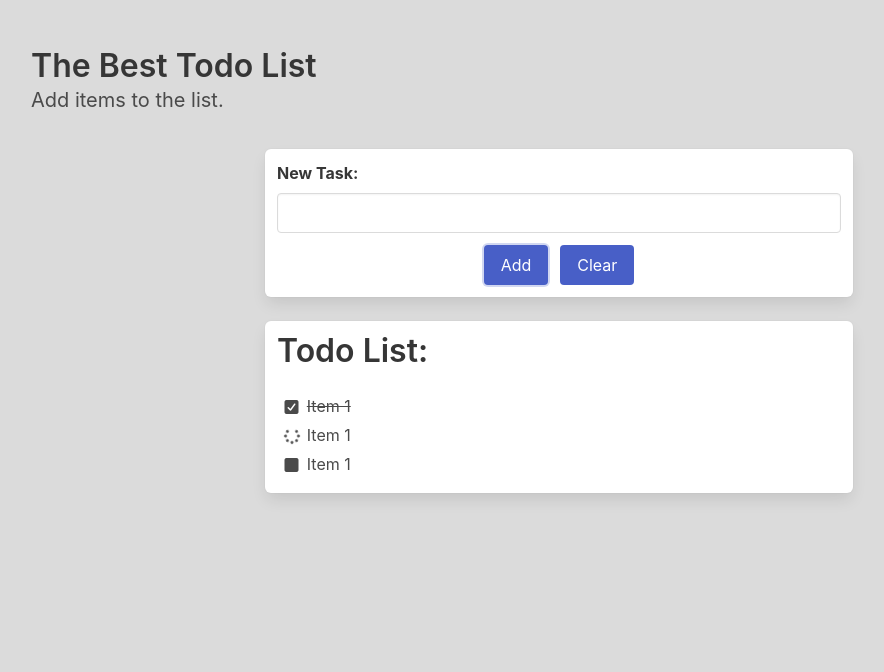
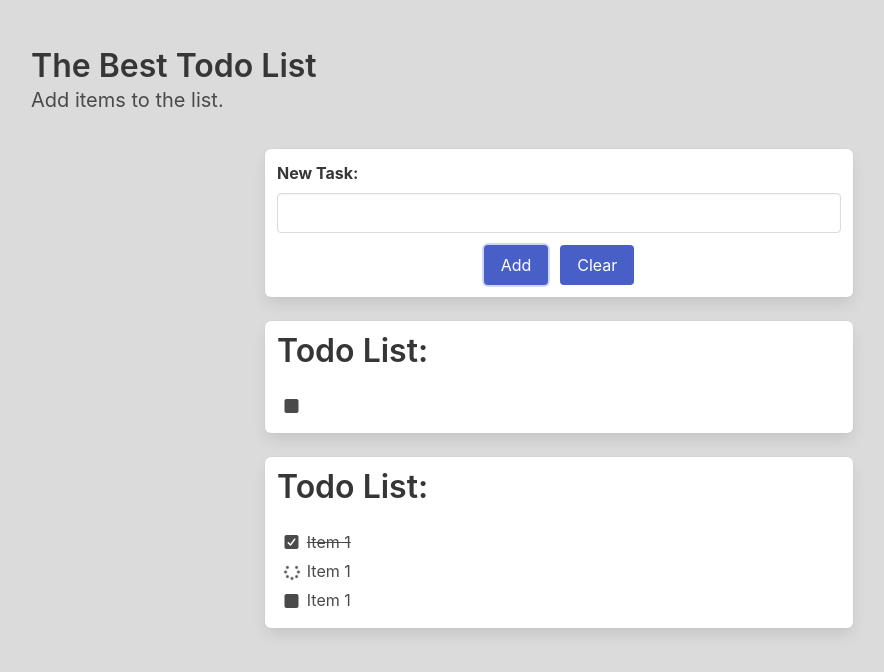
Before and after one commit to jmidd2/sdi-todo-list, a plain HTML site: page index.html in a window 1280 px wide. Both pictures are taken after a click on the button "Add". Shown: the whole page, without its empty margins (81-965 px from the left). Drawn offline with Linux system fonts and the light colour scheme.

Commit message:
Created test-list for consistent classes. Added basic event listeners for addBtn and list-items.

```diff
--- a/index.html
+++ b/index.html
@@ -25,27 +25,35 @@
             </div>
           </div>
           <div class="field is-grouped is-grouped-centered">
-            <div class="control"><input type="button" value="Add" class="button is-link"></div>
-            <div class="control"><input type="button" value="Clear" class="button is-link"></div>
+            <div class="control"><input type="button" value="Add" id="add-btn" class="button is-link"></div>
+            <div class="control"><input type="button" value="Clear" id="clear-btn" class="button is-link"></div>
           </div>
         </form>
       </article>
     </div>
     <div class="columns is-centered">
-      <article class="column is-half box">
+      <article class="column is-half box mb-5">
         <h2 class="title">Todo List:</h2>
         <ul class="todo-list">
-          <li class="list-item complete" id="list-item-1">
+
+        </ul>
+      </article>
+    </div>
+    <div class="columns is-centered">
+      <article class="column is-half box mb-5">
+        <h2 class="title">Todo List:</h2>
+        <ul class="todo-list">
+          <li class="test-list-item complete" id="test-list-item-1">
             <span class="icon"><i class="fas fa-check-square"></i></span>
             <span class="list-text">Item 1</span>
             <span class="delete-icon icon has-text-danger"><i class="fas fa-trash"></i></span>
           </li>
-          <li class="list-item spinner" id="list-item-2">
+          <li class="test-list-item spinner" id="test-list-item-2">
             <span class="icon"><i class="fas fa-spinner fa-pulse"></i></span>
             <span class="list-text">Item 1</span>
             <span class="delete-icon icon has-text-danger"><i class="fas fa-trash"></i></span>
           </li>
-          <li class="list-item" id="list-item-3">
+          <li class="test-list-item" id="test-list-item-3">
             <span class="icon"><i class="fas fa-square"></i></span>
             <span class="list-text">Item 1</span>
             <span class="delete-icon icon has-text-danger"><i class="fas fa-trash"></i></span>
--- a/index.js
+++ b/index.js
@@ -0,0 +1,42 @@
+const newListItemInnerHtml = `<span class="icon"><i class="fas fa-square"></i></span>
+  <span class="list-text"></span>
+  <span class="delete-icon icon has-text-danger"><i class="fas fa-trash"></i></span>`;
+
+const clearBtn = document.querySelector('form #clear-btn');
+const addBtn = document.querySelector('form #add-btn');
+const todoInput = document.querySelector('form #todo-item');
+
+// incrementer to hold number of items until they are stored in an iterable
+let i = 0;
+
+clearBtn.addEventListener('click', event => {
+  event.preventDefault();
+  todoInput.value = '';
+})
+addBtn.addEventListener('click', event => {
+  // TODO: Track todo in HashMap
+  event.preventDefault();
+  const newListItem = document.createElement('li');
+  newListItem.classList.add('list-item');
+  let newId = `list-item-${i}`
+  newListItem.id = newId;
+  newListItem.innerHTML = newListItemInnerHtml;
+  newListItem.querySelector('.list-text').innerHTML = todoInput.value;
+  document.querySelector('ul.todo-list').appendChild(newListItem);
+
+  newListItem.addEventListener('click', (event) => {
+    // make sure the user did not click the delete icon
+    if (!event.target.classList.contains('fa-trash')) {
+      document.querySelector(`#${newId}`).classList.toggle('complete');
+      document.querySelector(`#${newId} .icon i`).classList.toggle('fa-square');
+      document.querySelector(`#${newId} .icon i`).classList.toggle('fa-check-square');
+    }
+  });
+
+  newListItem.querySelector('.delete-icon').addEventListener('click', () => {
+    // TODO: change icon to spinner and add respective classes
+    document.querySelector(`#${newId}`).remove();
+  });
+
+  i++;
+});
```
